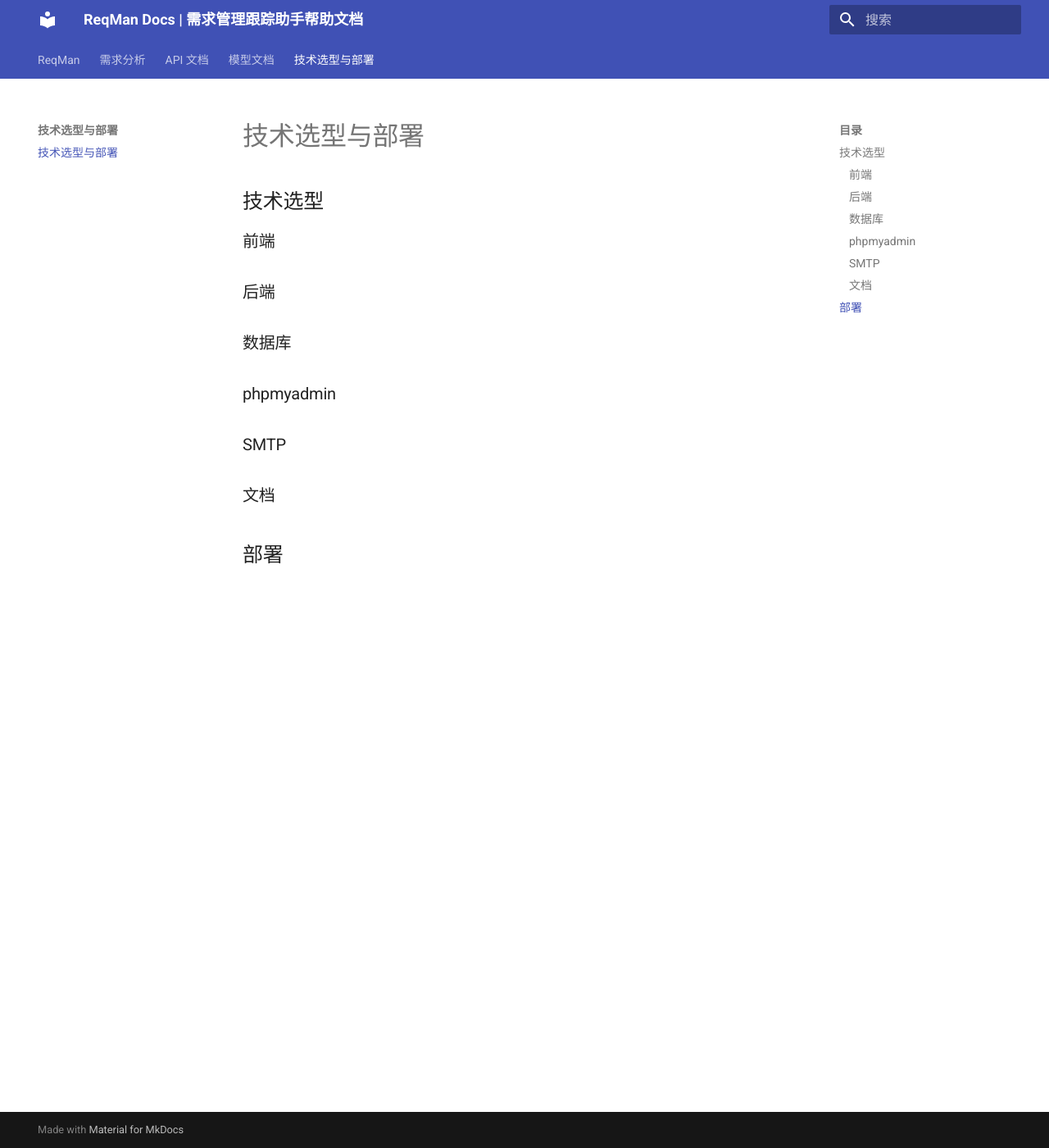
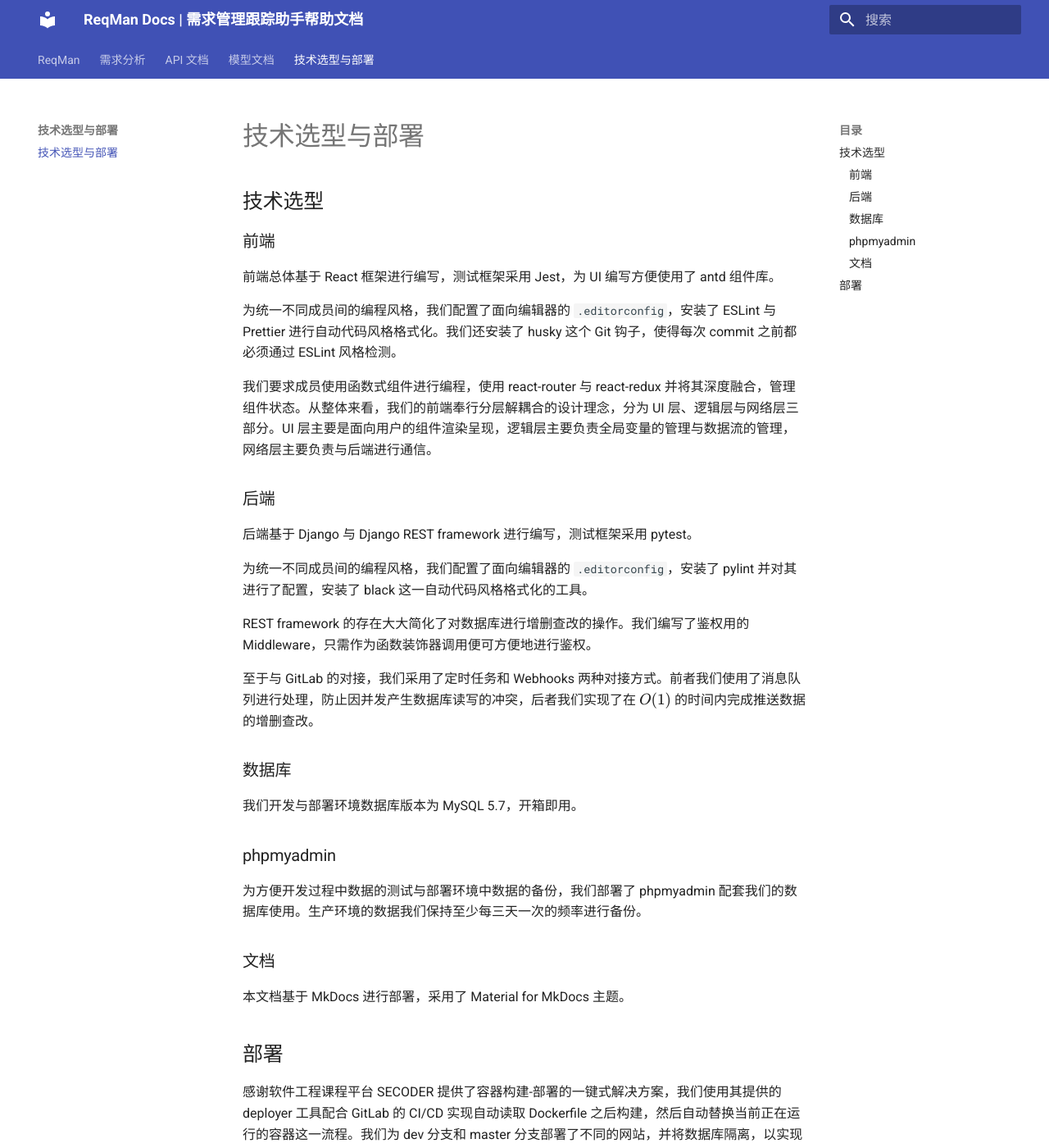
Before and after one commit to c7w/ReqMan-doc, an MkDocs documentation site: the page built from docs/tech.md, in a window 1280 px wide and 1400 px high. Shown: the whole window at 82% size. Built offline with MkDocs 1.6.1 and Material for MkDocs 9.7.7, drawn with Linux system fonts in a browser that asks for light colours; formulas are drawn with MathJax 3; some of the changed text lies outside the part shown.

Commit message:
[SR.006.803] Finish tech.md (#20)

```diff
--- a/docs/tech.md
+++ b/docs/tech.md
@@ -4,14 +4,34 @@
 
 ### 前端
 
+前端总体基于 React 框架进行编写，测试框架采用 Jest，为 UI 编写方便使用了 antd 组件库。
+
+为统一不同成员间的编程风格，我们配置了面向编辑器的 `.editorconfig`，安装了 ESLint 与 Prettier 进行自动代码风格格式化。我们还安装了 husky 这个 Git 钩子，使得每次 commit 之前都必须通过 ESLint 风格检测。
+
+我们要求成员使用函数式组件进行编程，使用 react-router 与 react-redux 并将其深度融合，管理组件状态。从整体来看，我们的前端奉行分层解耦合的设计理念，分为 UI 层、逻辑层与网络层三部分。UI 层主要是面向用户的组件渲染呈现，逻辑层主要负责全局变量的管理与数据流的管理，网络层主要负责与后端进行通信。
+
 ### 后端
+
+后端基于 Django 与 Django REST framework 进行编写，测试框架采用 pytest。
+
+为统一不同成员间的编程风格，我们配置了面向编辑器的 `.editorconfig`，安装了 pylint 并对其进行了配置，安装了 black 这一自动代码风格格式化的工具。
+
+REST framework 的存在大大简化了对数据库进行增删查改的操作。我们编写了鉴权用的 Middleware，只需作为函数装饰器调用便可方便地进行鉴权。
+
+至于与 GitLab 的对接，我们采用了定时任务和 Webhooks 两种对接方式。前者我们使用了消息队列进行处理，防止因并发产生数据库读写的冲突，后者我们实现了在 $O(1)$ 的时间内完成推送数据的增删查改。
 
 ###　数据库
 
+我们开发与部署环境数据库版本为 MySQL 5.7，开箱即用。
+
 ### phpmyadmin
 
-### SMTP
+为方便开发过程中数据的测试与部署环境中数据的备份，我们部署了 phpmyadmin 配套我们的数据库使用。生产环境的数据我们保持至少每三天一次的频率进行备份。
 
 ### 文档
 
+本文档基于 MkDocs 进行部署，采用了 Material for MkDocs 主题。
+
 ## 部署
+
+感谢软件工程课程平台 SECODER 提供了容器构建-部署的一键式解决方案，我们使用其提供的 deployer 工具配合 GitLab 的 CI/CD 实现自动读取 Dockerfile 之后构建，然后自动替换当前正在运行的容器这一流程。我们为 dev 分支和 master 分支部署了不同的网站，并将数据库隔离，以实现测试环境和生产环境的隔离与全仿真。
```
